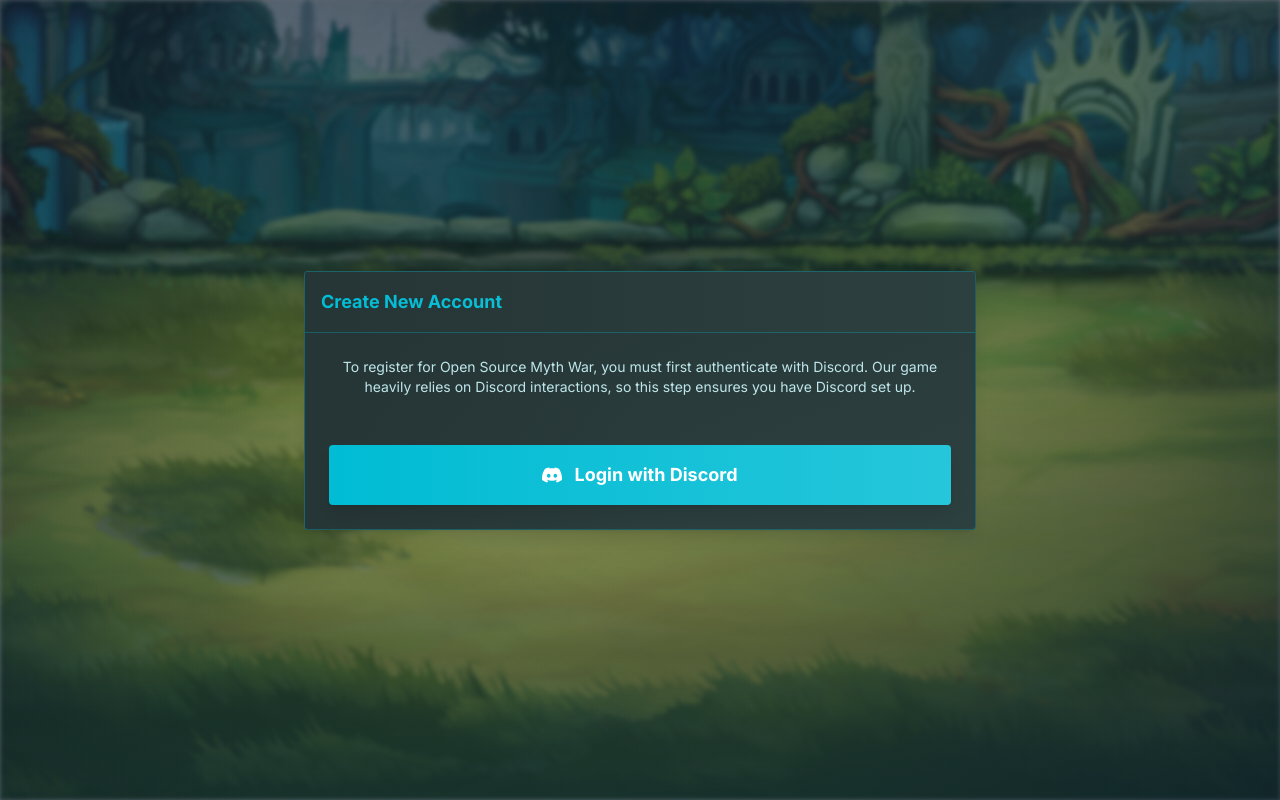
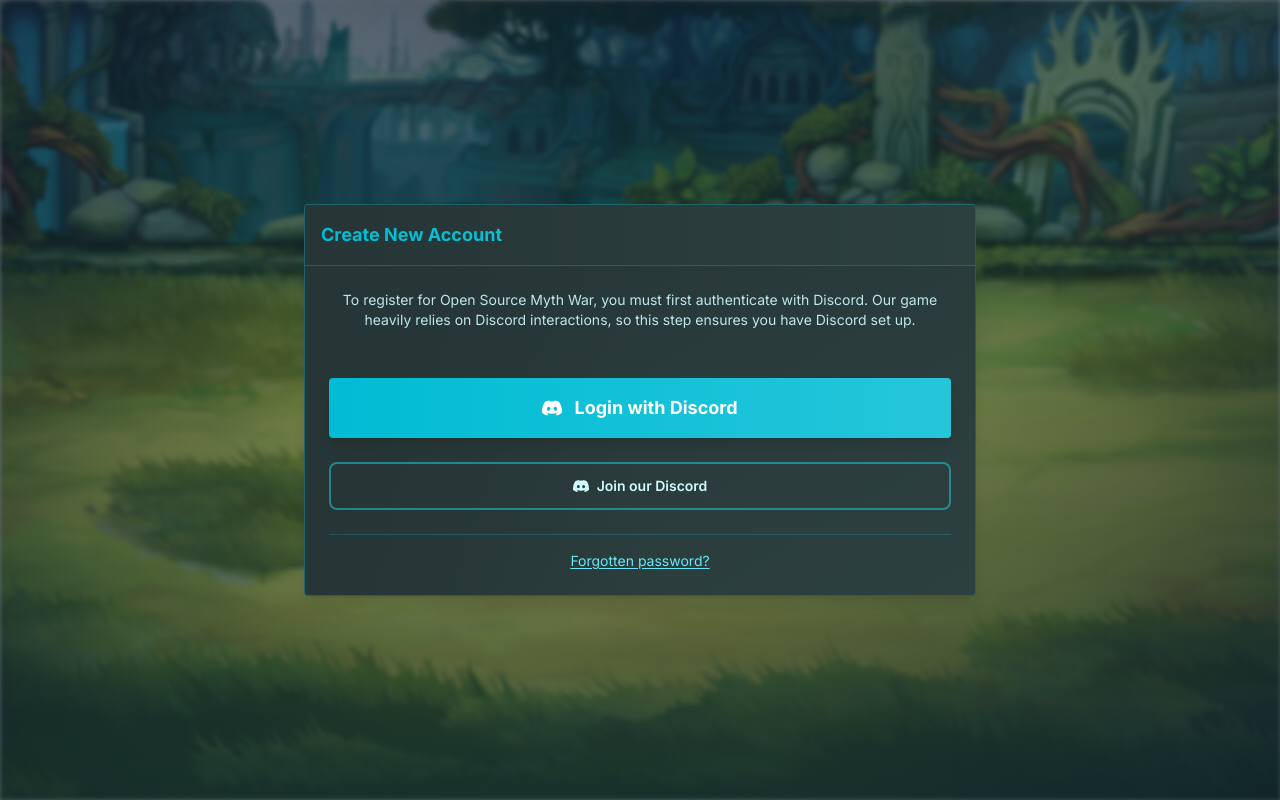
Before and after one commit to SterkrMW/osmw-web, a Next.js app: page / in a window 1280 px wide. Built offline with nearby package versions, Linux system fonts and the light colour scheme; no server answers.

Commit message:
Update page.tsx

```diff
--- a/src/app/page.tsx
+++ b/src/app/page.tsx
@@ -5,6 +5,7 @@
 import { useSearchParams } from 'next/navigation';
 import { GlassCard, GradientButton, FormField, FormInput, PageContainer } from '@/components/ui';
 import { validatePassword, validateEmail, validateUsername } from '@/lib/validation';
+import { DISCORD_INVITE_URL } from '@/config/constants';
 
 function ErrorHandler({ setError }: { setError: (error: string) => void }) {
   const searchParams = useSearchParams();
@@ -228,6 +229,17 @@
                   </>
                 )}
               </GradientButton>
+              <a
+                href={DISCORD_INVITE_URL}
+                target="_blank"
+                rel="noopener noreferrer"
+                className="inline-flex items-center justify-center gap-2 w-full mt-3 px-6 py-3 rounded-lg border-2 border-cyan-400/50 text-cyan-100 hover:bg-cyan-400/10 hover:border-cyan-400 transition-colors text-sm font-semibold"
+              >
+                <svg className="w-4 h-4 fill-current" viewBox="0 0 24 24">
+                  <path d="M20.317 4.3698a19.7913 19.7913 0 00-4.8851-1.5152.0741.0741 0 00-.0785.0371c-.211.3753-.4447.8648-.6083 1.2495-1.8447-.2762-3.68-.2762-5.4868 0-.1636-.3933-.4058-.8742-.6177-1.2495a.077.077 0 00-.0785-.037 19.7363 19.7363 0 00-4.8852 1.515.0699.0699 0 00-.0321.0277C.5334 9.0458-.319 13.5799.0992 18.0578a.0824.0824 0 00.0312.0561c2.0528 1.5076 4.0413 2.4228 5.9929 3.0294a.0777.0777 0 00.0842-.0276c.4616-.6304.8731-1.2952 1.226-1.9942a.076.076 0 00-.0416-.1057c-.6528-.2476-1.2743-.5495-1.8722-.8923a.077.077 0 01-.0076-.1277c.1258-.0943.2517-.1923.3718-.2914a.0743.0743 0 01.0776-.0105c3.9278 1.7933 8.18 1.7933 12.0614 0a.0739.0739 0 01.0785.0095c.1202.099.246.1981.3728.2924a.077.077 0 01-.0066.1276 12.2986 12.2986 0 01-1.873.8914.0766.0766 0 00-.0407.1067c.3604.698.7719 1.3628 1.225 1.9932a.076.076 0 00.0842.0286c1.961-.6067 3.9495-1.5219 6.0023-3.0294a.077.077 0 00.0313-.0552c.5004-5.177-.8382-9.6739-3.5485-13.6604a.061.061 0 00-.0312-.0286zM8.02 15.3312c-1.1825 0-2.1569-1.0857-2.1569-2.419 0-1.3332.9555-2.4189 2.157-2.4189 1.2108 0 2.1757 1.0952 2.1568 2.419-.0002 1.3332-.9555 2.4189-2.1569 2.4189zm7.9748 0c-1.1825 0-2.1569-1.0857-2.1569-2.419 0-1.3332.9554-2.4189 2.1569-2.4189 1.2108 0 2.1757 1.0952 2.1568 2.419 0 1.3332-.9554 2.4189-2.1568 2.4189Z"/>
+                </svg>
+                Join our Discord
+              </a>
             </div>
           ) : (
             <>
@@ -328,6 +340,31 @@
               </form>
             </>
           )}
+          {!isSuccess && (
+            <div className="mt-6 pt-4 border-t border-cyan-400/20 flex flex-wrap items-center justify-center gap-x-4 gap-y-2">
+              <a
+                href="https://osmw.net/forgot-password"
+                target="_blank"
+                rel="noopener noreferrer"
+                className="text-cyan-300 hover:text-cyan-200 text-sm underline underline-offset-2"
+              >
+                Forgotten password?
+              </a>
+              {hasDiscordAuth && (
+                <a
+                  href={DISCORD_INVITE_URL}
+                  target="_blank"
+                  rel="noopener noreferrer"
+                  className="inline-flex items-center gap-2 px-4 py-2 rounded-lg border-2 border-cyan-400/50 text-cyan-100 hover:bg-cyan-400/10 hover:border-cyan-400 transition-colors text-sm font-semibold"
+                >
+                  <svg className="w-4 h-4 fill-current" viewBox="0 0 24 24">
+                    <path d="M20.317 4.3698a19.7913 19.7913 0 00-4.8851-1.5152.0741.0741 0 00-.0785.0371c-.211.3753-.4447.8648-.6083 1.2495-1.8447-.2762-3.68-.2762-5.4868 0-.1636-.3933-.4058-.8742-.6177-1.2495a.077.077 0 00-.0785-.037 19.7363 19.7363 0 00-4.8852 1.515.0699.0699 0 00-.0321.0277C.5334 9.0458-.319 13.5799.0992 18.0578a.0824.0824 0 00.0312.0561c2.0528 1.5076 4.0413 2.4228 5.9929 3.0294a.0777.0777 0 00.0842-.0276c.4616-.6304.8731-1.2952 1.226-1.9942a.076.076 0 00-.0416-.1057c-.6528-.2476-1.2743-.5495-1.8722-.8923a.077.077 0 01-.0076-.1277c.1258-.0943.2517-.1923.3718-.2914a.0743.0743 0 01.0776-.0105c3.9278 1.7933 8.18 1.7933 12.0614 0a.0739.0739 0 01.0785.0095c.1202.099.246.1981.3728.2924a.077.077 0 01-.0066.1276 12.2986 12.2986 0 01-1.873.8914.0766.0766 0 00-.0407.1067c.3604.698.7719 1.3628 1.225 1.9932a.076.076 0 00.0842.0286c1.961-.6067 3.9495-1.5219 6.0023-3.0294a.077.077 0 00.0313-.0552c.5004-5.177-.8382-9.6739-3.5485-13.6604a.061.061 0 00-.0312-.0286zM8.02 15.3312c-1.1825 0-2.1569-1.0857-2.1569-2.419 0-1.3332.9555-2.4189 2.157-2.4189 1.2108 0 2.1757 1.0952 2.1568 2.419-.0002 1.3332-.9555 2.4189-2.1569 2.4189zm7.9748 0c-1.1825 0-2.1569-1.0857-2.1569-2.419 0-1.3332.9554-2.4189 2.1569-2.4189 1.2108 0 2.1757 1.0952 2.1568 2.419 0 1.3332-.9554 2.4189-2.1568 2.4189Z"/>
+                  </svg>
+                  Join our Discord
+                </a>
+              )}
+            </div>
+          )}
         </GlassCard>
       </div>
     </PageContainer>
```
